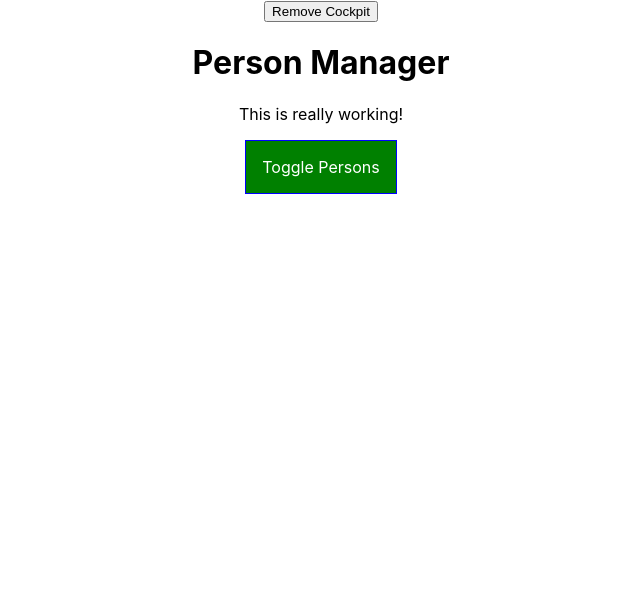
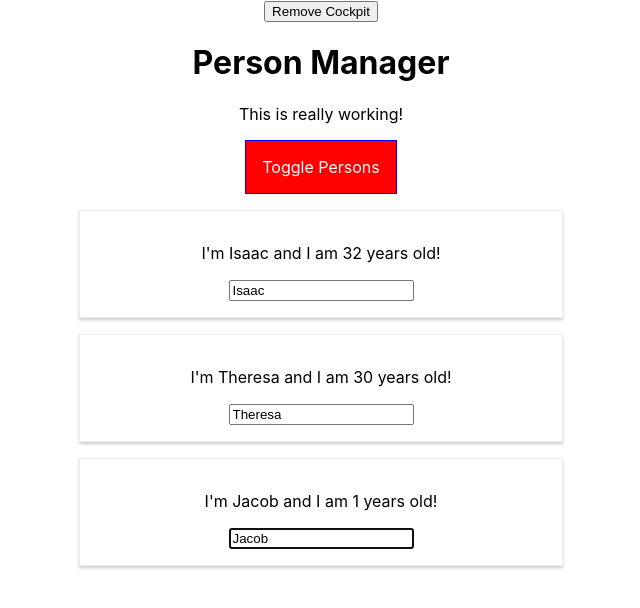
Before and after one commit to Ibabalola/react-complete-guide, a React app: page / in a window 1280 px wide. Shown: the top 608 px of the page, without its empty margins (319-959 px from the left). Built offline with nearby package versions, Linux system fonts and the light colour scheme.

Commit message:
Adding useRef hook

```diff
--- a/src/components/Cockpit/Cockpit.js
+++ b/src/components/Cockpit/Cockpit.js
@@ -1,4 +1,4 @@
-import React, { useEffect } from 'react';
+import React, { useEffect, useRef } from 'react';
 import styles from './Cockpit.module.css';
 
 /**
@@ -19,12 +19,18 @@
  * @param {*} props
  */
 export default React.memo(props => {
+    // React.createRef() is only available within class based stateful components
+    // So in functional stateless components we use a react hook for the same functionality
+    const toggleBtnRef = useRef(null);
 
     // Use effect runs for every update
     // We can use it for all the things we did in componentDidMount and componentDidUpdate
     // Runs for every render cycle, including the first one
     // Combines componentDidMount and componentDidUpdate
     useEffect(() => {
+        // At this point the render method has been called so we now have a ref to button
+        toggleBtnRef.current.click();
+
         console.log('[Cockpit.js] useEffect');
         // Http request...
         setTimeout(() => {
@@ -66,6 +72,7 @@
             <h1>{props.title}</h1>
             <p className={classes.join(' ')}>This is really working!</p>
             <button
+                ref={toggleBtnRef}
                 className={btnClass}
                 onClick={props.toggle}>Toggle Persons
             </button>
```
